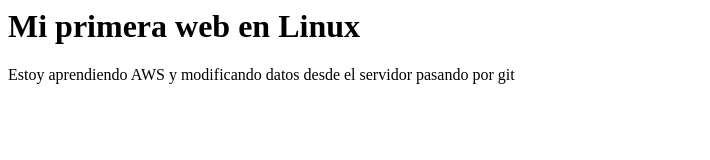
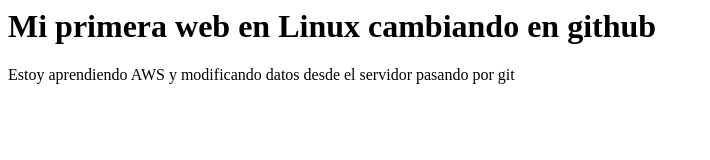
Before and after one commit to JorgeSena1985/mi-web-aws, a plain HTML site: page index.html in a window 1280 px wide. Shown: the whole page, without its empty margins (0-710 px from the left). Drawn offline with Linux system fonts and the light colour scheme.

Commit message:
cambio github

```diff
--- a/index.html
+++ b/index.html
@@ -1,2 +1,2 @@
-<h1>Mi primera web en Linux</h1>
+<h1>Mi primera web en Linux cambiando en github</h1>
 <p>Estoy aprendiendo AWS y modificando datos desde el servidor pasando por git</p>
```
